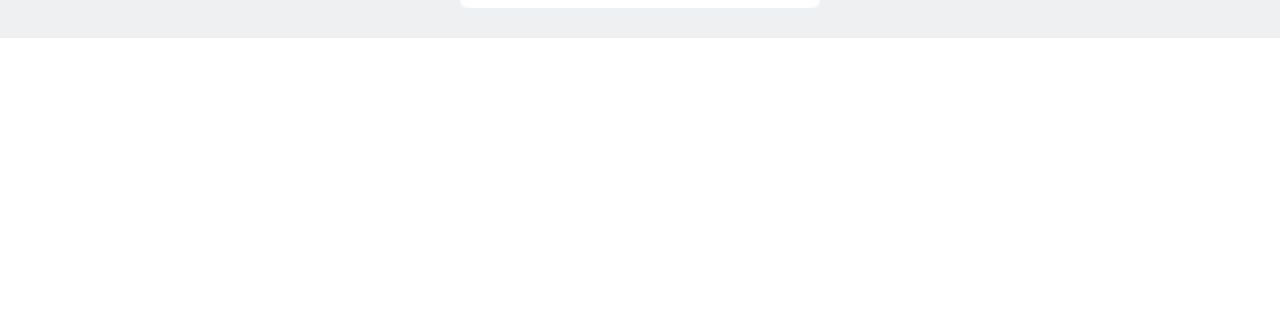
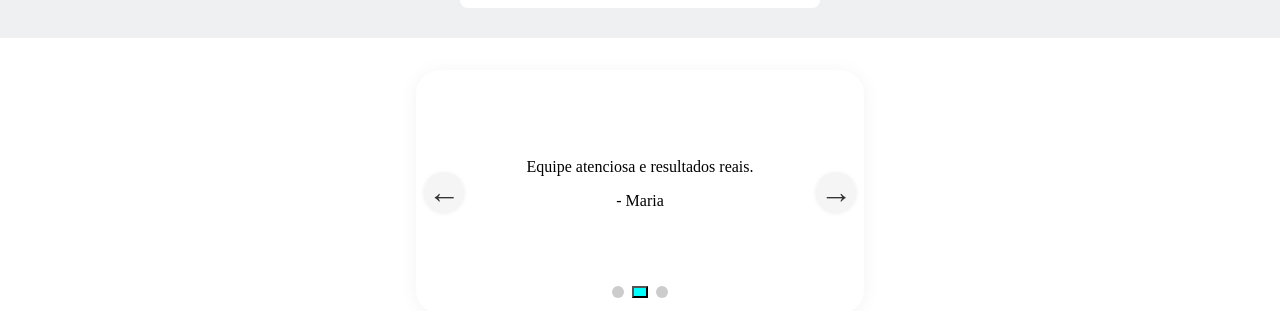
Before and after one commit to Luuscaaa/rl-inter-site, a React (Vite) app: page / in a window 1280 px wide. Shown: the part 3356-3667 px from the top of the page. Before the commit the page ends 3394 px from the top, so only its background shows below. Built offline with nearby package versions, Linux system fonts and the light colour scheme.

Commit message:
feat(testimonials): adicionar componente de depoimentos com funcionalidade de carrossel

```diff
--- /dev/null
+++ b/src/components/testimonials/testimonials.module.css
@@ -0,0 +1,124 @@
+.carousel {
+  position: relative;
+  overflow: hidden;
+  max-width: 400px;
+  margin: 2rem auto;
+  background: #fff;
+  border-radius: 1.5rem;
+  box-shadow: 0 2px 16px rgba(104, 103, 103, 0.08);
+  display: flex;
+  flex-direction: column;
+  align-items: center;
+  padding: 2.5rem 1.5rem 3.5rem 1.5rem;
+}
+
+.slides {
+  display: flex;
+  transition: transform 0.5s ease-in-out;
+}
+
+.slide {
+  flex: 0 0 100%;
+  padding: 2rem;
+  box-sizing: border-box;
+  text-align: center;
+}
+
+.quote {
+  font-size: 1.25rem;
+  margin-bottom: 1rem;
+}
+
+.author {
+  font-weight: bold;
+  margin-bottom: 0.25rem;
+}
+
+.role {
+  color: #555;
+  font-size: 0.9rem;
+}
+
+.control {
+  position: absolute;
+  top: 50%;
+  transform: translateY(-50%);
+  background: rgba(0, 0, 0, 0.5);
+  border: none;
+  color: #fff;
+  font-size: 2rem;
+  width: 2.5rem;
+  height: 2.5rem;
+  cursor: pointer;
+  display: flex;
+  align-items: center;
+  justify-content: center;
+  line-height: 1;
+}
+
+.prev {
+  left: 1rem;
+}
+
+.next {
+  right: 1rem;
+}
+
+.indicators {
+  position: absolute;
+  bottom: 1rem;
+  left: 50%;
+  transform: translateX(-50%);
+  display: flex;
+  gap: 0.5rem;
+}
+.arrow {
+  position: absolute;
+  top: 50%;
+  transform: translateY(-50%);
+  background: #f5f5f5;
+  border: none;
+  color: #333;
+  font-size: 2rem;
+  width: 2.5rem;
+  height: 2.5rem;
+  border-radius: 50%;
+  cursor: pointer;
+  display: flex;
+  align-items: center;
+  justify-content: center;
+  box-shadow: 0 1px 4px rgba(0, 0, 0, 0.08);
+  transition: background 0.2s, color 0.2s;
+  z-index: 2;
+}
+.arrow:hover,
+.arrow:focus {
+  background: #00ffff;
+  color: #fff;
+}
+.arrow:first-of-type {
+  left: 0.5rem;
+}
+.arrow:last-of-type {
+  right: 0.5rem;
+}
+.dots {
+  position: absolute;
+  bottom: 1rem;
+  left: 50%;
+  transform: translateX(-50%);
+  display: flex;
+  gap: 0.5rem;
+}
+.dot {
+  width: 0.75rem;
+  height: 0.75rem;
+  border-radius: 50%;
+  background: #ccc;
+  border: none;
+  cursor: pointer;
+  transition: background 0.2s;
+}
+.dotActive {
+  background: #00ffff;
+}
--- /dev/null
+++ b/src/components/testimonials/testimonials.tsx
@@ -0,0 +1,107 @@
+import { useState, useEffect } from "react";
+import React, { useRef, useCallback } from "react";
+import styles from "./testimonials.module.css";
+
+const testimonials = [
+  { author: "João", text: "Ótimo serviço, recomendo muito!" },
+  { author: "Maria", text: "Equipe atenciosa e resultados reais." },
+  { author: "Carlos", text: "Transformou minha rotina esportiva!" },
+];
+
+function Testimonials() {
+  const [index, setIndex] = useState(0);
+  const timer = useRef<ReturnType<typeof setTimeout> | null>(null);
+  const isPaused = useRef(false);
+
+  const goTo = useCallback((i) => setIndex(i), []);
+  const prev = useCallback(
+    () => setIndex((i) => (i - 1 + testimonials.length) % testimonials.length),
+    []
+  );
+  const next = useCallback(
+    () => setIndex((i) => (i + 1) % testimonials.length),
+    []
+  );
+
+  // Auto-advance logic
+  useEffect(() => {
+    if (!isPaused.current) {
+      timer.current = setTimeout(next, 5000);
+    }
+    return () => {
+      if (timer.current) clearTimeout(timer.current);
+      return undefined;
+    };
+  }, [index, next]);
+
+  // Keyboard navigation
+  useEffect(() => {
+    const handleKey = (e) => {
+      if (e.key === "ArrowLeft") prev();
+      if (e.key === "ArrowRight") next();
+    };
+    window.addEventListener("keydown", handleKey);
+    return () => window.removeEventListener("keydown", handleKey);
+  }, [next, prev]);
+
+  // Pause on hover
+  const handleMouseEnter = () => {
+    isPaused.current = true;
+    if (timer.current) clearTimeout(timer.current);
+  };
+  const handleMouseLeave = () => {
+    isPaused.current = false;
+    next();
+  };
+
+  return (
+    <section
+      className={styles.carousel}
+      role="region"
+      aria-label="Depoimentos de clientes"
+      tabIndex={0}
+      onMouseEnter={handleMouseEnter}
+      onMouseLeave={handleMouseLeave}
+    >
+      <button
+        className={styles.arrow}
+        onClick={prev}
+        aria-label="Depoimento anterior"
+      >
+        &#8592;
+      </button>
+      <div className={styles.slide} aria-live="polite">
+        <blockquote>
+          <p>{testimonials[index].text}</p>
+          <footer>- {testimonials[index].author}</footer>
+        </blockquote>
+      </div>
+      <button
+        className={styles.arrow}
+        onClick={next}
+        aria-label="Próximo depoimento"
+      >
+        &#8594;
+      </button>
+      <div
+        className={styles.dots}
+        role="tablist"
+        aria-label="Navegação dos depoimentos"
+      >
+        {testimonials.map((_, i) => (
+          <button
+            key={i}
+            className={i === index ? styles.dotActive : styles.dot}
+            onClick={() => goTo(i)}
+            aria-label={`Ir para depoimento ${i + 1}`}
+            aria-selected={i === index}
+            tabIndex={i === index ? 0 : -1}
+            role="tab"
+          />
+        ))}
+      </div>
+    </section>
+  );
+}
+
+export default Testimonials;
--- a/src/pages/home/home.jsx
+++ b/src/pages/home/home.jsx
@@ -3,6 +3,7 @@ import Hero from "../../components/hero/hero";
 import Services from "../../components/services/services";
 import styles from "./home.module.css";
 import About from "../../components/about/about";
+import Testimonials from "../../components/testimonials/testimonials";
 
 function Home() {
   return (
@@ -13,6 +14,7 @@ function Home() {
       </div>
       <About />
       <Services />
+      <Testimonials />
     </div>
   );
 }
```
